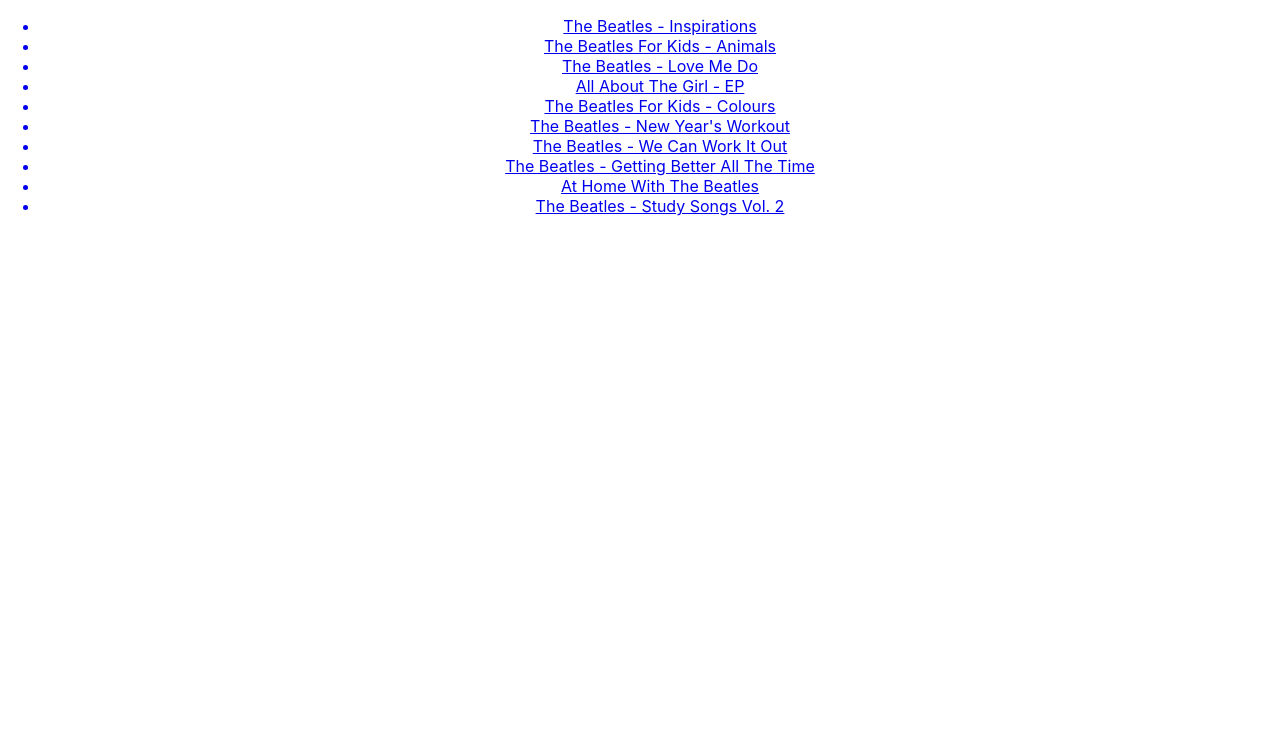
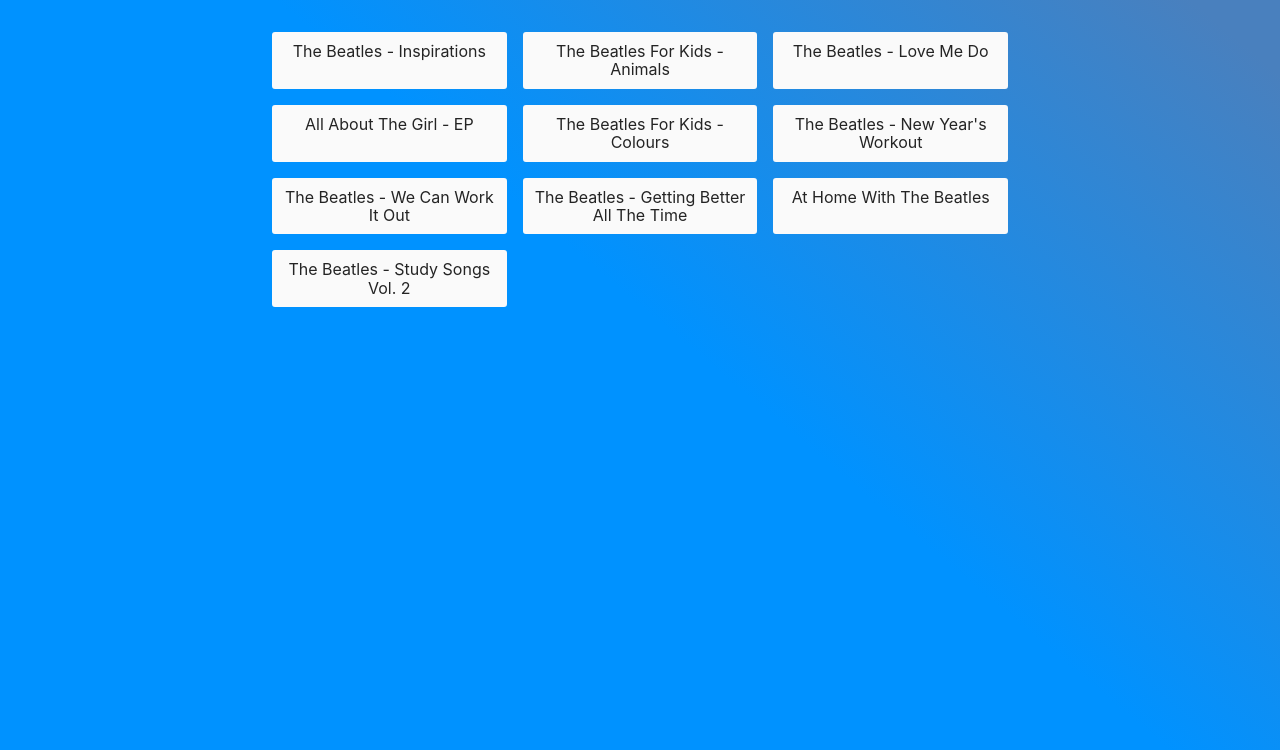
Before and after one commit to Matthew-Hodgetts/al-fe-test, a React (Create React App) app: page / in a window 1280 px wide. Shown: the top 750 px of the page. Built offline with nearby package versions, Linux system fonts and the light colour scheme.

Commit message:
Added some very basic styling

```diff
--- a/package.json
+++ b/package.json
@@ -8,6 +8,7 @@
     "@testing-library/react": "^11.2.6",
     "@testing-library/user-event": "^12.8.3",
     "axios": "^0.21.1",
+    "normalize.css": "^8.0.1",
     "prop-types": "^15.7.2",
     "react": "^17.0.2",
     "react-dom": "^17.0.2",
--- /dev/null
+++ b/src/components/albumList/AlbumList.css
@@ -0,0 +1,27 @@
+.albumList ul {
+  list-style: none;
+  display: grid;
+  grid-template-columns: 1fr 1fr;
+  grid-gap: 1rem;
+  margin: 0;
+  padding: 0;
+}
+
+.albumList li {
+  padding: 0.5rem;
+  border: 2px solid #fafafa;
+  border-radius: 3px;
+  background: #fafafa;
+  height: 100%;
+}
+
+.albumList a {
+  color: #242424;
+  text-decoration: none;
+}
+
+@media only screen and (min-width: 768px) {
+  .albumList ul {
+    grid-template-columns: 1fr 1fr 1fr;
+  }
+}
--- a/src/components/albumList/AlbumList.jsx
+++ b/src/components/albumList/AlbumList.jsx
@@ -1,4 +1,5 @@
 import React from 'react';
+import './AlbumList.css';
 
 import { Link } from '@reach/router';
 import PropTypes from 'prop-types';
--- a/src/components/app/App.css
+++ b/src/components/app/App.css
@@ -2,37 +2,9 @@
   text-align: center;
 }
 
-.App-logo {
-  height: 40vmin;
-  pointer-events: none;
+.App .container {
+  padding: 2rem 1rem 0;
+  max-width: 768px;
+  display: block;
+  margin: 0 auto;
 }
-
-@media (prefers-reduced-motion: no-preference) {
-  .App-logo {
-    animation: App-logo-spin infinite 20s linear;
-  }
-}
-
-.App-header {
-  background-color: #282c34;
-  min-height: 100vh;
-  display: flex;
-  flex-direction: column;
-  align-items: center;
-  justify-content: center;
-  font-size: calc(10px + 2vmin);
-  color: white;
-}
-
-.App-link {
-  color: #61dafb;
-}
-
-@keyframes App-logo-spin {
-  from {
-    transform: rotate(0deg);
-  }
-  to {
-    transform: rotate(360deg);
-  }
-}
--- a/src/components/app/App.jsx
+++ b/src/components/app/App.jsx
@@ -33,11 +33,13 @@
 
   return (
     <div className="App">
-      <Router>
-        <AlbumList path="/" albums={data.albumList} />
-        <Lyrics path="lyrics/:trackId" />
-        <TrackList path="songs/:albumId" />
-      </Router>
+      <div className="container">
+        <Router>
+          <AlbumList path="/" albums={data.albumList} />
+          <Lyrics path="lyrics/:trackId" />
+          <TrackList path="songs/:albumId" />
+        </Router>
+      </div>
     </div>
   );
 };
--- /dev/null
+++ b/src/components/lyrics/Lyrics.css
@@ -0,0 +1,3 @@
+.lyrics {
+  white-space: pre;
+}
--- a/src/components/lyrics/Lyrics.jsx
+++ b/src/components/lyrics/Lyrics.jsx
@@ -1,4 +1,5 @@
 import React, { useState, useEffect } from 'react';
+import './Lyrics.css';
 
 import axios from 'axios';
 import PropTypes from 'prop-types';
@@ -24,11 +25,7 @@
         // always executed
       });
   }, []);
-  return (
-    <div className="lyrics">
-      <pre>{songLyrics}</pre>
-    </div>
-  );
+  return <div className="lyrics">{songLyrics}</div>;
 };
 
 export default Lyrics;
--- /dev/null
+++ b/src/components/trackList/TrackList.css
@@ -0,0 +1,14 @@
+.trackList ul {
+  margin: 0;
+  padding: 0;
+  list-style-type: none;
+}
+
+.trackList li {
+  padding: 0.5rem 0;
+}
+
+.trackList a {
+  color: #2a2a2a;
+  text-decoration: none;
+}
--- a/src/components/trackList/TrackList.jsx
+++ b/src/components/trackList/TrackList.jsx
@@ -1,4 +1,5 @@
 import React, { useState, useEffect } from 'react';
+import './TrackList.css';
 
 import axios from 'axios';
 import PropTypes from 'prop-types';
@@ -12,7 +13,7 @@
     // Make a request for a user with a given ID
     axios
       .get(
-        `https://cors-anywhere.herokuapp.com/http://api.musixmatch.com/ws/1.1/album.tracks.get?album_id=${albumId}&page=1&page_size=2&apikey=bc5c8ecb8a2ec0d6d45fc2c1c2474894`,
+        `https://cors-anywhere.herokuapp.com/http://api.musixmatch.com/ws/1.1/album.tracks.get?album_id=${albumId}&page=1&page_size=20&apikey=bc5c8ecb8a2ec0d6d45fc2c1c2474894`,
       )
       .then(function (response) {
         // handle success
--- a/src/index.css
+++ b/src/index.css
@@ -1,10 +1,22 @@
+* {
+  box-sizing: border-box;
+}
 body {
+  width: 100%;
+  height: 100vh;
   margin: 0;
   font-family: -apple-system, BlinkMacSystemFont, 'Segoe UI', 'Roboto', 'Oxygen',
     'Ubuntu', 'Cantarell', 'Fira Sans', 'Droid Sans', 'Helvetica Neue',
     sans-serif;
   -webkit-font-smoothing: antialiased;
   -moz-osx-font-smoothing: grayscale;
+  background: rgb(57, 49, 194);
+  background: linear-gradient(
+    220deg,
+    rgb(73, 128, 190) 4%,
+    rgba(0, 146, 255, 1) 45%
+  );
+  background-repeat: no-repeat;
 }
 
 code {
--- a/src/index.js
+++ b/src/index.js
@@ -1,5 +1,6 @@
 import React from 'react';
 import ReactDOM from 'react-dom';
+import 'normalize.css';
 import './index.css';
 import App from './components/app/App';
 import reportWebVitals from './reportWebVitals';
```
Also changed, not shown: 1 other file (tests, documents, lock files or other folders).
